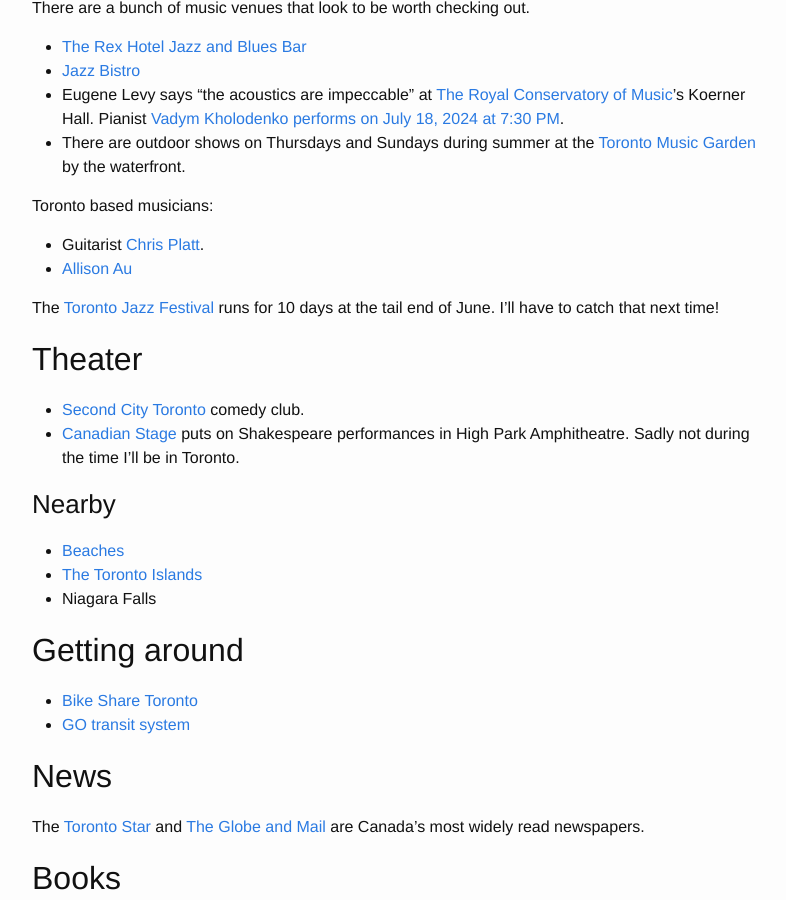
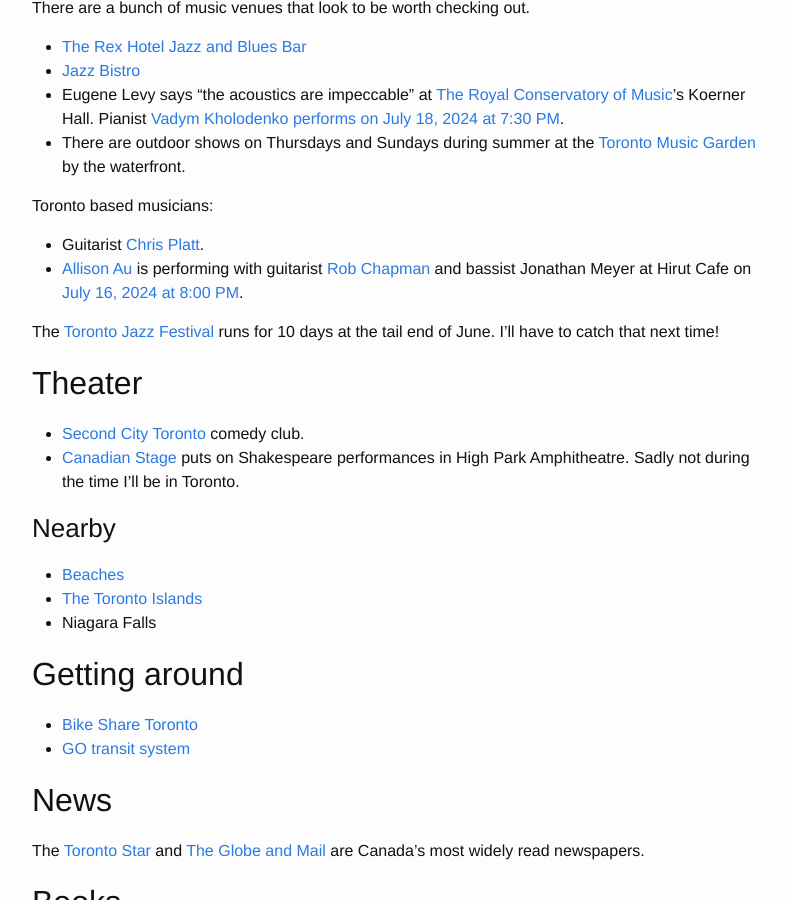
Before and after one commit to cbare/cbare.github.io, a Jekyll site: the page built from _posts/2024-05-11-toronto.md, in a window 1280 px wide and 900 px high, scrolled down 1879 px. Shown: the whole window, without its empty margins (238-1024 px from the left). Built offline with Jekyll 4.4.1, drawn with Linux system fonts in a browser that asks for light colours.

Commit message:
toronto music

```diff
--- a/_posts/2024-05-11-toronto.md
+++ b/_posts/2024-05-11-toronto.md
@@ -78,7 +78,7 @@
 Toronto based musicians:
 
 - Guitarist [Chris Platt][19].
-- [Allison Au][26]
+- [Allison Au][26] is performing with guitarist [Rob Chapman][37] and bassist Jonathan Meyer at Hirut Cafe on [July 16, 2024 at 8:00 PM][38].
 
 The [Toronto Jazz Festival][27] runs for 10 days at the tail end of June. I'll have to catch that next time!
 
```
Also changed, not shown: other parts of _posts/2024-05-11-toronto.md (+2 -0 lines).
